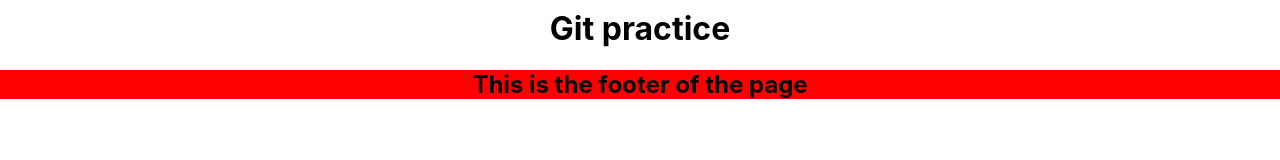
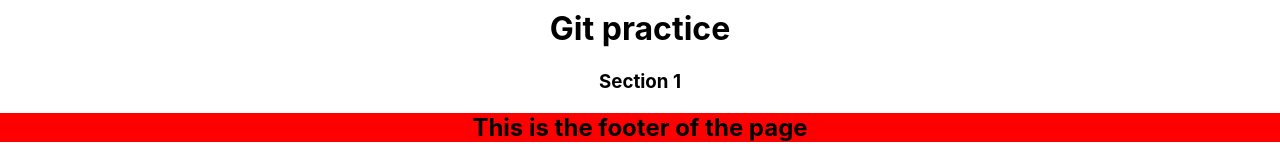
Before and after one commit to mitchg1983/git-practice, a React (Create React App) app: page / in a window 1280 px wide. Shown: the part 418-578 px from the top of the page. Built offline with nearby package versions, Linux system fonts and the light colour scheme.

Commit message:
added section 1

```diff
--- a/src/App.js
+++ b/src/App.js
@@ -10,7 +10,7 @@ function App() {
         <h1>
           Git practice
         </h1>
-
+        <section><h3>Section 1</h3></section>
       <footer style={{background: 'red'}}><h2>This is the footer of the page</h2></footer>
     </div>
   );
```
